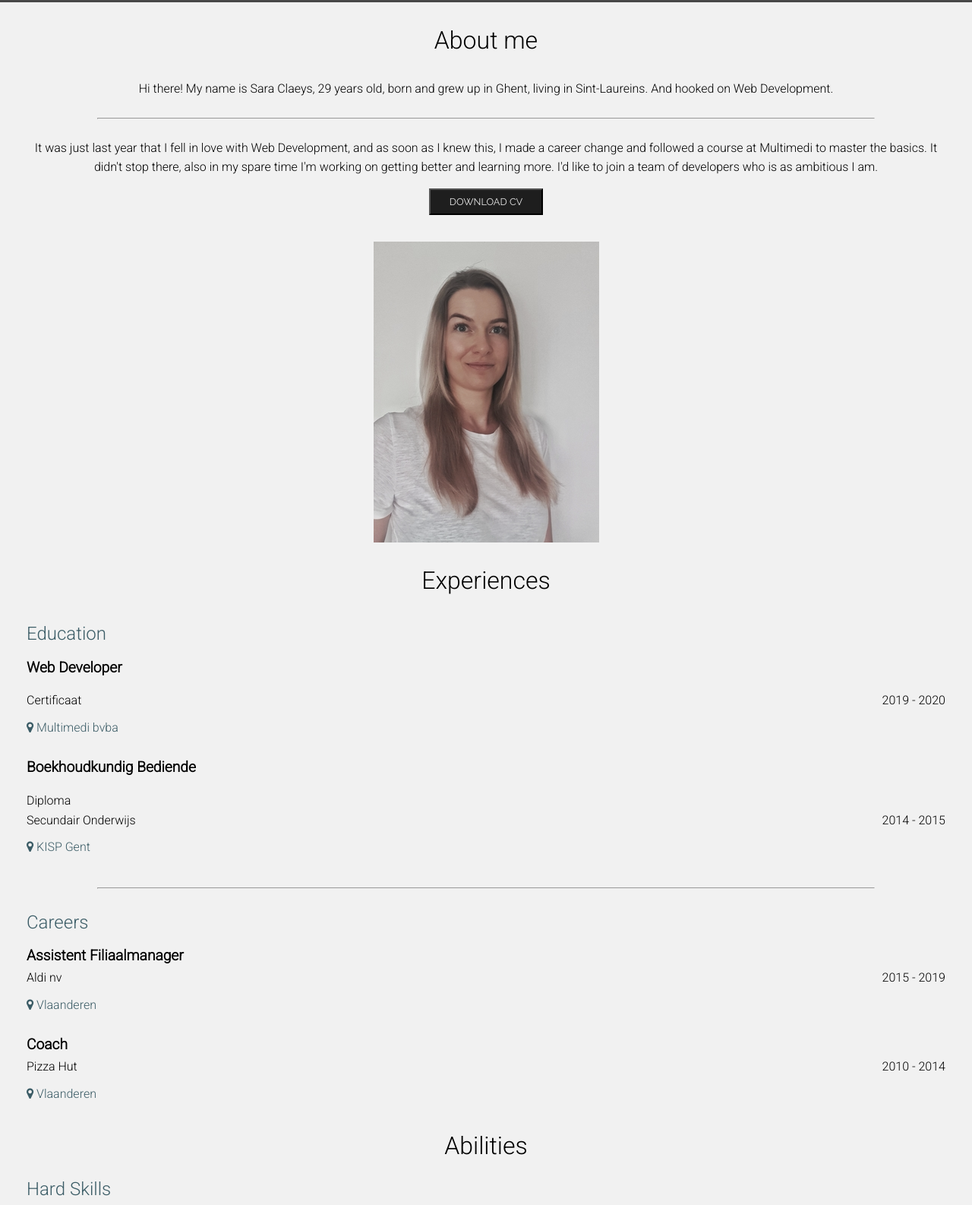
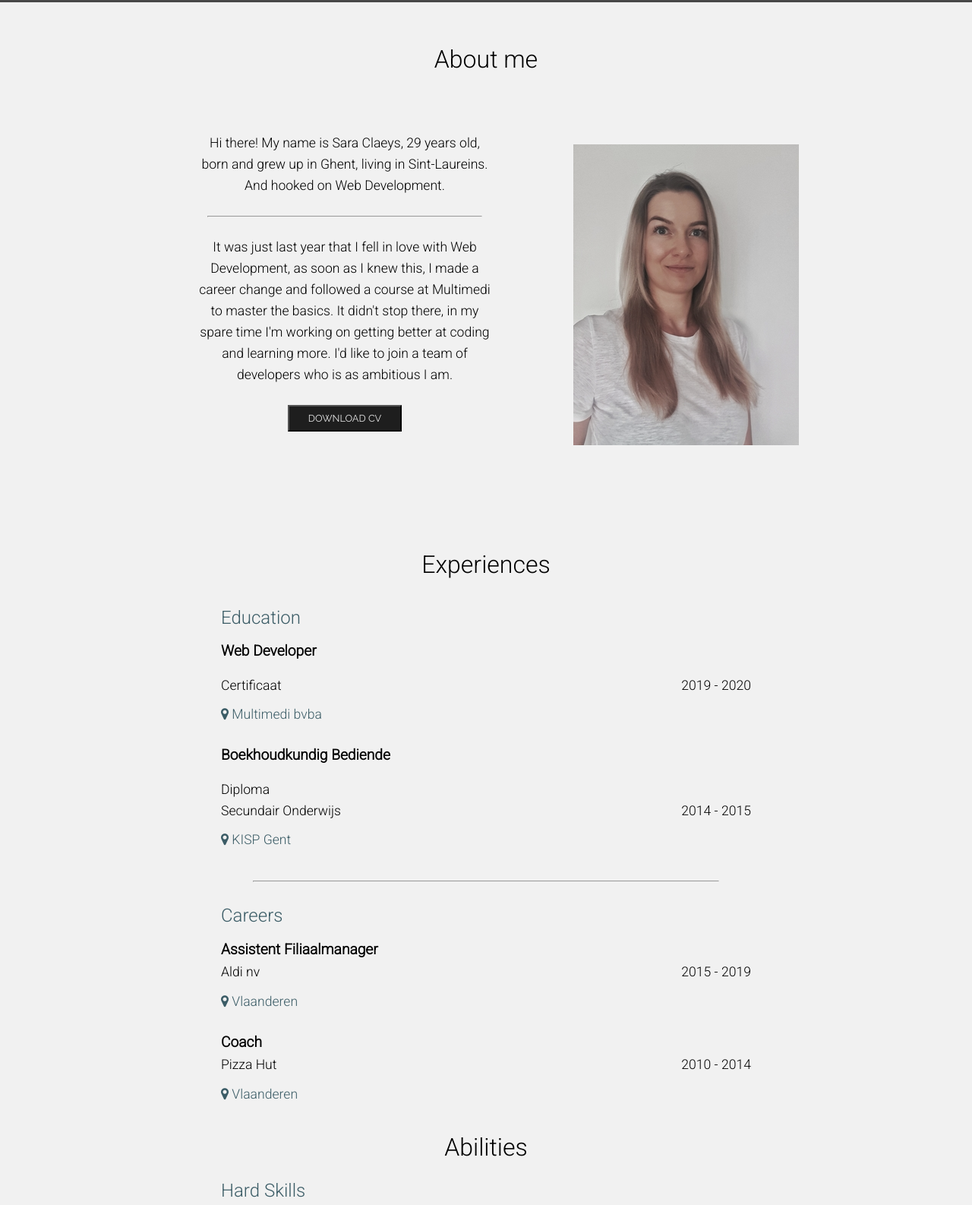
Before and after one commit to saraclaeys/frontend-eindwerk, a plain HTML site: page index.html in a window 1280 px wide. Shown: the part 797-2383 px from the top of the page at 76% size. Drawn offline with nearby package versions, Linux system fonts and the light colour scheme; a script that the page names is missing.

Commit message:
breakpoints

```diff
--- a/css/main.css
+++ b/css/main.css
@@ -346,3 +346,61 @@ span.ability-score {
 ul.social-icons {
   padding: 0;
 }
+
+/*---------------- breakpoints --------------*/
+
+@media screen and (min-width: 1250px) {
+  h1 {
+    font-size: 3rem;
+    padding-top: 0;
+  }
+
+  p,
+  li {
+    font-size: 1.1rem;
+  }
+
+  .flex-container {
+    width: 80vw;
+    margin: 0 auto;
+    display: flex;
+    align-items: center;
+    padding: 20px 100px 100px;
+  }
+
+  .about h2 {
+    padding: 50px 0;
+  }
+
+  .about-text {
+    padding-right: 75px;
+  }
+
+  .about button.cv {
+    margin-top: 25px;
+  }
+
+  section.experiences,
+  section.abilities,
+  section.languages,
+  section.tools {
+    margin: 0 auto;
+    width: 60vw;
+  }
+
+  .projects .no-bullets {
+    display: grid;
+    grid-template: auto / 1fr 1fr;
+    grid-gap: 2em;
+  }
+}
+
+/*----------- breakpoints voor iphone ----------*/
+
+@media only screen and (min-device-width: 320px) and (max-device-width: 812px) and (-webkit-min-device-pixel-ratio: 2) {
+
+  .mainheader {
+    background-size: none;
+    background-attachment: scroll;
+  }
+}
--- a/index.html
+++ b/index.html
@@ -42,22 +42,26 @@
   <main>
     <section id="about" class="about">
       <h2>About me</h2>
+      <div class="flex-container">
+        <div class="about-text">
           <p>
             Hi there! My name is Sara Claeys, 29 years old, born and grew up in
             Ghent, living in Sint-Laureins. And hooked on Web Development.
           </p>
           <hr />
           <p>
-        It was just last year that I fell in love with Web Development, and as soon as I knew this, I made a career
-        change and followed a course at Multimedi to master the basics. It didn't stop there, also in my spare time I'm
-        working on getting better and learning more. I'd like to join a team of developers who is as ambitious I am.
+            It was just last year that I fell in love with Web Development, as soon as I knew this, I made a career
+            change and followed a course at Multimedi to master the basics. It didn't stop there, in my spare time I'm
+            working on getting better at coding and learning more. I'd like to join a team of developers who is as
+            ambitious I am.
           </p>
-
           <form method="get" action="cv.pdf" target="_blank">
             <button class="cv" type="submit">Download CV</button>
           </form>
+        </div>
         <div class="image-about">
           <img src="images/profielfoto.jpg" alt="profielfoto" class="profielfoto" />
+        </div>
       </div>
     </section>
   </main>
@@ -86,9 +90,7 @@
         </p>
       </div>
     </article>
-
     <hr />
-
     <article class="careers">
       <h3>Careers</h3>
 
@@ -116,6 +118,7 @@
     <article class="hard-skills">
       <h3>Hard Skills</h3>
       <ul class="no-bullets">
+        <div class="left-items">
           <li>
             <span class="ability-title">HTML(5)</span>
             <span class="ability-score">
@@ -196,6 +199,8 @@
               <span class="fa fa-star"></span>
             </span>
           </li>
+        </div>
+        <div class="right-items">
           <li>
             <span class="ability-title">Object Orientated Programming</span>
             <span class="ability-score">
@@ -266,6 +271,7 @@
               <span class="fa fa-star"></span>
             </span>
           </li>
+        </div>
       </ul>
     </article>
     <hr />
@@ -282,8 +288,9 @@
         <li>Self-conscious</li>
       </ul>
     </article>
+    <hr />
   </section>
-  <hr />
+
   <!--------------------------------------- section languages ---------------------------------------->
   <section class="languages">
     <h3>Languages</h3>
@@ -321,8 +328,9 @@
         </li>
       </ul>
     </article>
+    <hr />
   </section>
-  <hr />
+
   <!--------------------------------------- section tools ---------------------------------------->
   <section class="tools">
     <h3>Tools</h3>
```
Lines whose indentation alone changed are shown as unchanged.
